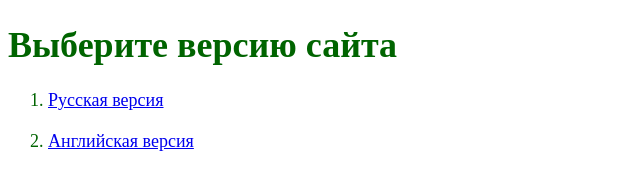
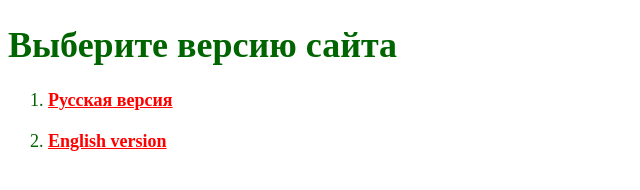
Before and after one commit to AlenaStrelnikova/rpp_lab4, a plain HTML site: page index.html in a window 1280 px wide. Shown: the whole page, without its empty margins (0-640 px from the left). Drawn offline with Linux system fonts and the light colour scheme.

Commit message:
Update index.html

```diff
--- a/index.html
+++ b/index.html
@@ -11,6 +11,10 @@
         li {
             margin: 20px 0;
         }
+        .hrefs {
+            font-weight: bold;
+            color: red;
+        }
     </style>
 </head>
 
@@ -18,10 +22,10 @@
     <h1>Выберите версию сайта</h1>
     <ol>
         <li>
-            <a href="ru/index.html">Русская версия</a>
+            <a href="ru/index.html" class="hrefs">Русская версия</a>
         </li>
         <li>
-            <a href="en/index.html">Английская версия</a>
+            <a href="en/index.html" class="hrefs">English version</a>
         </li>
     </ol>
 </body>
```
